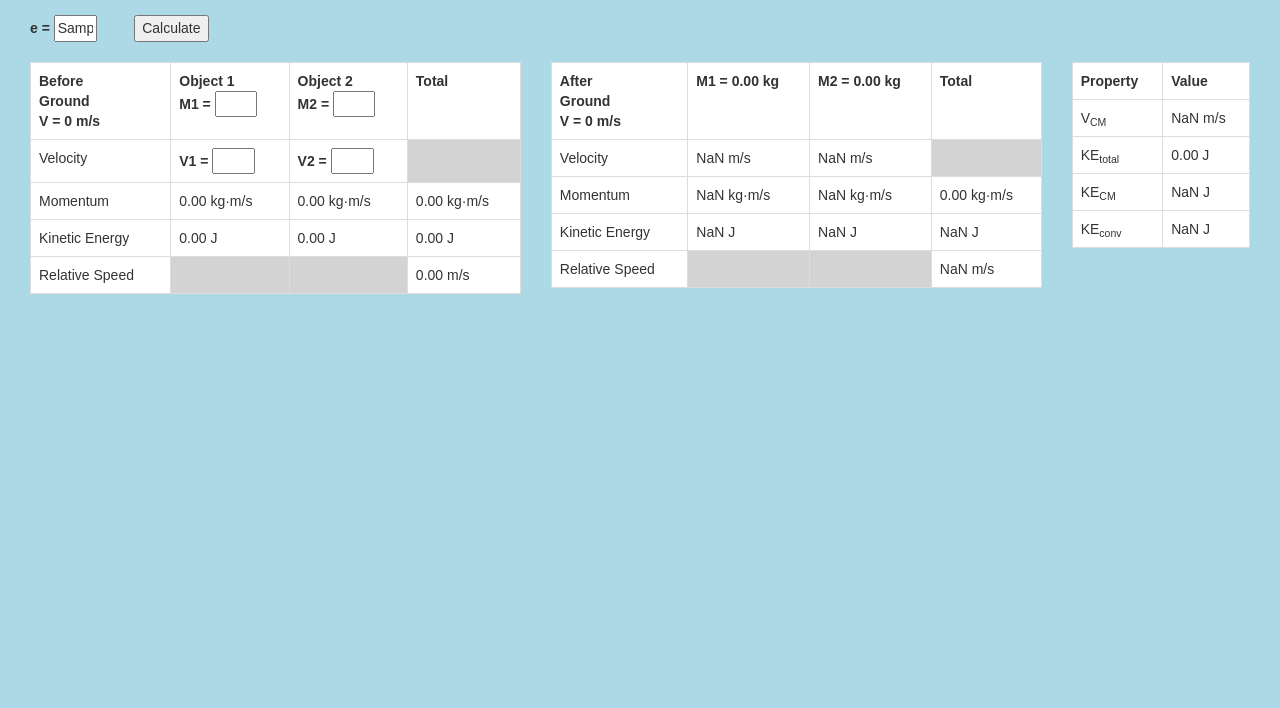
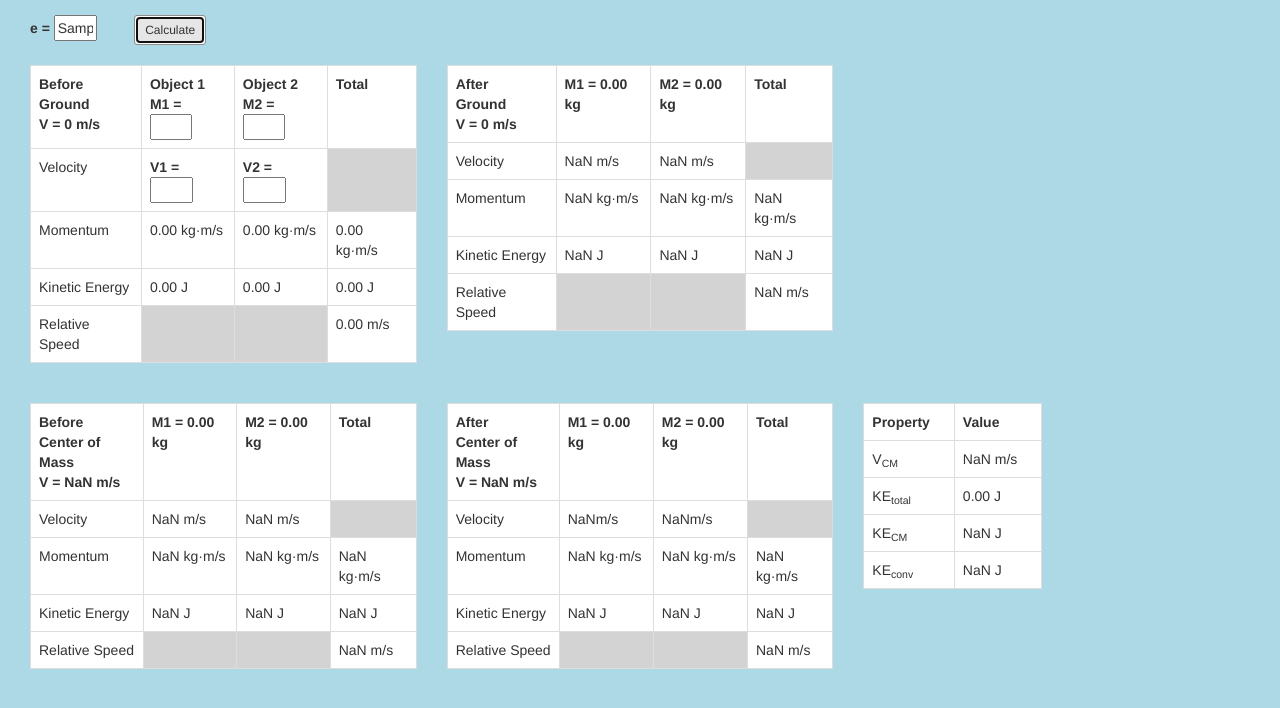
Before and after one commit to hrinn/physics, a plain HTML site: page index.html in a window 1280 px wide. Both pictures are taken after typing "Sample" into the empty fields and a click on the button "Calculate". Drawn offline with nearby package versions, Linux system fonts and the light colour scheme.

Commit message:
Update index.html

```diff
--- a/index.html
+++ b/index.html
@@ -2,13 +2,12 @@
 <html >
 
 <head>
+  <meta charset="utf-8">
   <title>Collision Calculator</title>
   <link rel='stylesheet prefetch' href='https://cdnjs.cloudflare.com/ajax/libs/twitter-bootstrap/3.3.7/css/bootstrap.min.css'>
   <style>
     body {
       margin: 15px;
-  font-family: Arial, Helvetica, sans-serif;
-  line-height: 150%;
       background: lightblue;
     }
 
@@ -20,16 +19,10 @@
       margin-top:20px;
     }
 
-#beforeTable {
+    .white {
       background: white;
     }
 
-#afterTable {
-  background: white;
-}
-
-#com {
-  background: white;
   }
 
   #m1a {
@@ -44,12 +37,12 @@
         <b> e = </b><input id="e" size="2" />
       </div>
       <div class="col-sm-1">
-    <button id="calculate">Calculate</button>
+        <button id="calculate" class="btn btn-default btn-sm">Calculate</button>
       </div>
     </div>
     <div class="row top-buffer">
-        <div class="col-sm-5">
-    <table class="table table-bordered" id="beforeTable">
+      <div class="col-sm-4">
+        <table class="table table-bordered white"> <!--Before Ground-->
           <tr>
             <th>Before <br> Ground <br> V = 0 m/s</th>
             <th>Object 1</br>
@@ -84,8 +77,8 @@
               </tr>
             </table>
           </div>
-    <div class="col-sm-5">
-    <table class="table table-bordered" id="afterTable">
+          <div class="col-sm-4">
+            <table class="table table-bordered white"> <!--After Ground-->
               <tr>
                 <th>After <br> Ground <br> V = 0 m/s</th>
                 <th id="m1a">Object 1</th>
@@ -118,8 +111,78 @@
               </tr>
             </table>
           </div>
+        </div>
+        <div class="row top-buffer">
+          <div class="col-sm-4">
+            <table class="table table-bordered white"> <!--Before Vcom-->
+              <tr>
+                <th>Before <br> Center of Mass <br> V = <span id="vcomt"></span></th>
+                <th id="m1bv">Object 1</th>
+                <th id="m2bv">Object 2</th>
+                <th>Total</th>
+              </tr>
+              <tr>
+                <td>Velocity</td>
+                <td id="v1com"></td>
+                <td id="v2com"></td>
+                <td class="blank"></td>
+              </tr>
+              <tr>
+                <td>Momentum</td>
+                <td id="p1com"></td>
+                <td id="p2com"></td>
+                <td id="ptcom"></td>
+              </tr>
+              <tr>
+                <td>Kinetic Energy</td>
+                <td id="ke1com"></td>
+                <td id="ke2com"></td>
+                <td id="ketcom"></td>
+              </tr>
+              <tr>
+                <td>Relative Speed</td>
+                <td class="blank"></td>
+                <td class="blank"></td>
+                <td id="rscom"></td>
+              </tr>
+            </table>
+          </div>
+          <div class="col-sm-4">
+            <table class="table table-bordered white"> <!--After Vcom-->
+              <tr>
+                <th>After <br> Center of Mass <br> V = <span id="vcomt2"></span></th>
+                <th id="m1av">Object 1</th>
+                <th id="m2av">Object 2</th>
+                <th>Total</th>
+              </tr>
+              <tr>
+                <td>Velocity</td>
+                <td id="vf1com"></td>
+                <td id="vf2com"></td>
+                <td class="blank"></td>
+              </tr>
+              <tr>
+                <td>Momentum</td>
+                <td id="pf1com"></td>
+                <td id="pf2com"></td>
+                <td id="pftcom"></td>
+              </tr>
+              <tr>
+                <td>Kinetic Energy</td>
+                <td id="kef1com"></td>
+                <td id="kef2com"></td>
+                <td id="keftcom"></td>
+              </tr>
+              <tr>
+                <td>Relative Speed</td>
+                <td class="blank"></td>
+                <td class="blank"></td>
+                <td id="rsfcom"></td>
+              </tr>
+            </table>
+          </div>
           <div class="col-sm-2">
-    <table class="table table-bordered" id="com">
+            <table class="table table-bordered white"> <!--CM, V/KE-->
               <tr>
                 <th>Property</th>
                 <th>Value</th>
@@ -142,6 +205,7 @@
           </table>
         </div>
       </div>
+
     </div>
 
     <script src='https://cdnjs.cloudflare.com/ajax/libs/jquery/3.1.0/jquery.min.js'></script>
@@ -163,7 +227,6 @@ function calc() {
         $("#p1").text(p1.toFixed(2) + " kg·m/s");
         $("#p2").text(p2.toFixed(2) + " kg·m/s");
         $("#pt").text(pt.toFixed(2) + " kg·m/s");
-  $("#pft").text(pt.toFixed(2) + " kg·m/s")
 
         ke1 = (m1/2) * Math.pow(v1,2);
         ke2 = (m2/2) * Math.pow(v2,2);
@@ -180,11 +243,17 @@ function calc() {
 
         $("#m1a").text("M1 = " + m1.toFixed(2) + " kg");
         $("#m2a").text("M2 = " + m2.toFixed(2) + " kg");
+        $("#m1bv").text("M1 = " + m1.toFixed(2) + " kg");
+        $("#m2bv").text("M2 = " + m2.toFixed(2) + " kg");
+        $("#m1av").text("M1 = " + m1.toFixed(2) + " kg");
+        $("#m2av").text("M2 = " + m2.toFixed(2) + " kg");
 
         mt = m1+m2;
         vcom = pt/mt;
 
         $("#vcom").text(vcom.toFixed(2) + " m/s");
+        $("#vcomt").text(vcom.toFixed(2)+ " m/s");
+        $("#vcomt2").text(vcom.toFixed(2)+ " m/s");
 
         vf1 = (((e*m2)*(v2-v1))+(m1*v1)+(m2*v2))/(mt);
         vf2 = (((e*m1)*(v1-v2))+(m1*v1)+(m2*v2))/(mt);
@@ -194,9 +263,11 @@ function calc() {
 
         pf1 = m1 * vf1;
         pf2 = m2 * vf2;
+        pft = pf1+pf2;
 
         $("#pf1").text(pf1.toFixed(2) + " kg·m/s");
         $("#pf2").text(pf2.toFixed(2) + " kg·m/s");
+        $("#pft").text(pft.toFixed(2) + " kg·m/s")
 
         kef1 = (m1/2) * Math.pow(vf1,2);
         kef2 = (m2/2) * Math.pow(vf2,2);
@@ -212,11 +283,63 @@ function calc() {
 
         kecom = (mt/2)*Math.pow(vcom,2)
 
-  $("#kecom").text(kecom.toFixed(2) + " J")
+        $("#kecom").text(kecom.toFixed(2) + " J");
 
         keconv = ket - kecom;
 
-  $("#keconv").text(keconv.toFixed(2) + " J")
+        $("#keconv").text(keconv.toFixed(2) + " J");
+
+        v1com = v1-vcom;
+        v2com = v2-vcom;
+
+        $("#v1com").text(v1com.toFixed(2) + " m/s");
+        $("#v2com").text(v2com.toFixed(2) + " m/s");
+
+        p1com = m1*v1com;
+        p2com = m2 *v2com;
+        ptcom = p1com + p2com;
+
+        $("#p1com").text(p1com.toFixed(2) + " kg·m/s");
+        $("#p2com").text(p2com.toFixed(2) + " kg·m/s");
+        $("#ptcom").text(ptcom.toFixed(2) + " kg·m/s");
+
+        ke1com = (m1/2) * Math.pow(v1com,2);
+        ke2com = (m2/2) * Math.pow(v2com,2);
+        ketcom = ke1com + ke2com;
+
+        $("#ke1com").text(ke1com.toFixed(2) + " J");
+        $("#ke2com").text(ke2com.toFixed(2) + " J");
+        $("#ketcom").text(ketcom.toFixed(2) + " J");
+
+        rscom = Math.abs(v2com-v1com);
+
+        $("#rscom").text(rscom.toFixed(2) + " m/s");
+
+        vf1com = (((e*m2)*(v2com-v1com))+(m1*v1com)+(m2*v2com))/(mt);
+        vf2com = (((e*m1)*(v1com-v2com))+(m1*v1com)+(m2*v2com))/(mt);
+
+        $("#vf1com").text(vf1com.toFixed(2) + "m/s");
+        $("#vf2com").text(vf2com.toFixed(2) + "m/s");
+
+        pf1com = vf1com * m1;
+        pf2com = vf2com * m2;
+        pftcom = pf1com + pf2com;
+
+        $("#pf1com").text(pf1com.toFixed(2) + " kg·m/s");
+        $("#pf2com").text(pf2com.toFixed(2) + " kg·m/s");
+        $("#pftcom").text(pftcom.toFixed(2) + " kg·m/s");
+
+        kef1com = (m1/2) * Math.pow(vf1com,2);
+        kef2com = (m2/2) * Math.pow(vf2com,2);
+        keftcom = kef1com + kef2com;
+
+        $("#kef1com").text(kef1com.toFixed(2) + " J");
+        $("#kef2com").text(kef2com.toFixed(2) + " J");
+        $("#keftcom").text(keftcom.toFixed(2) + " J");
+
+        rsfcom = Math.abs(vf2com-vf1com);
+
+        $("#rsfcom").text(rsfcom.toFixed(2) + " m/s");
 
         console.log(e, m1, m2, v1, v2, p1, p2, pt, ke1, ke2, ket, rs);
         console.log(m1, m2, mt, vcom, kecom);
```
Lines whose indentation alone changed are shown as unchanged.
